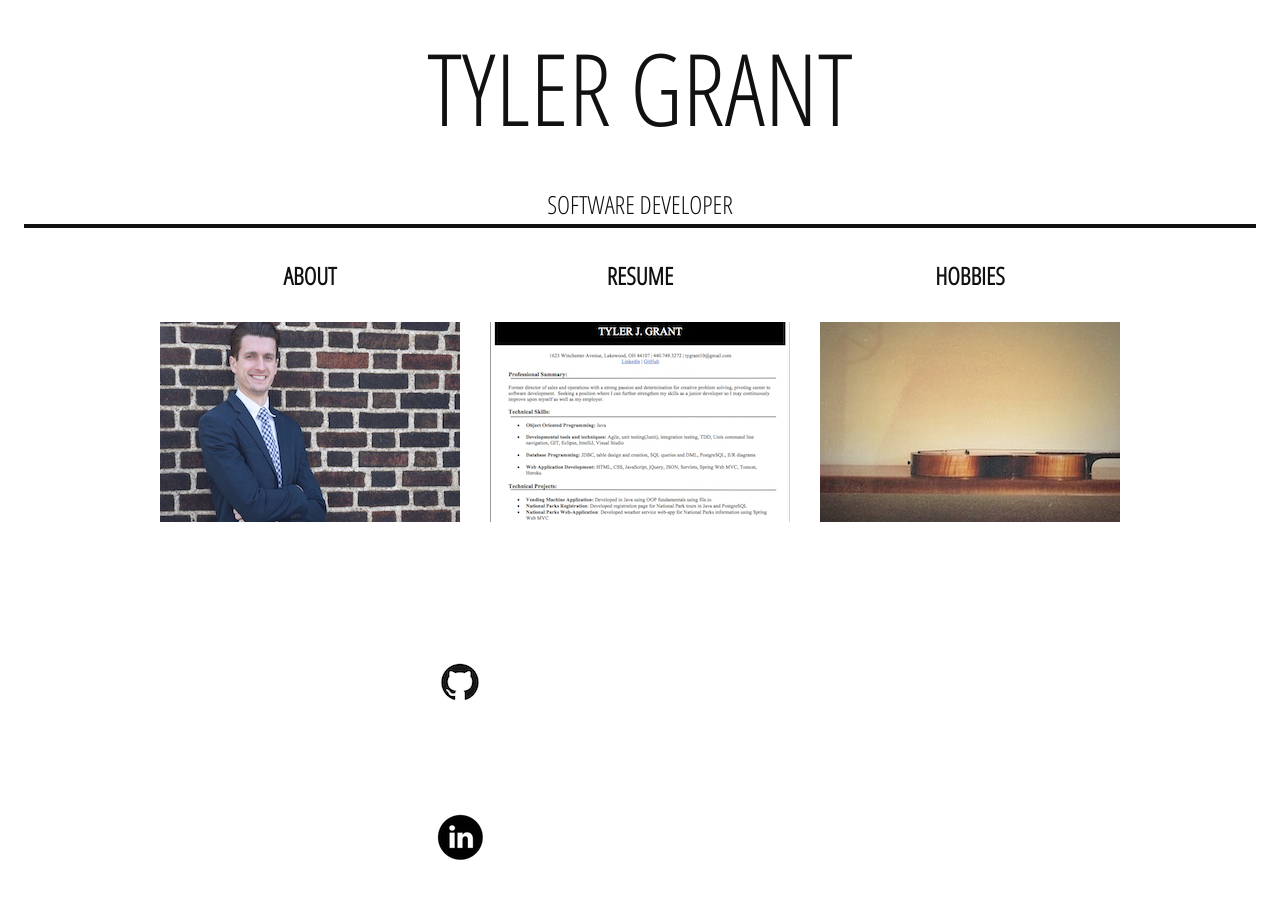
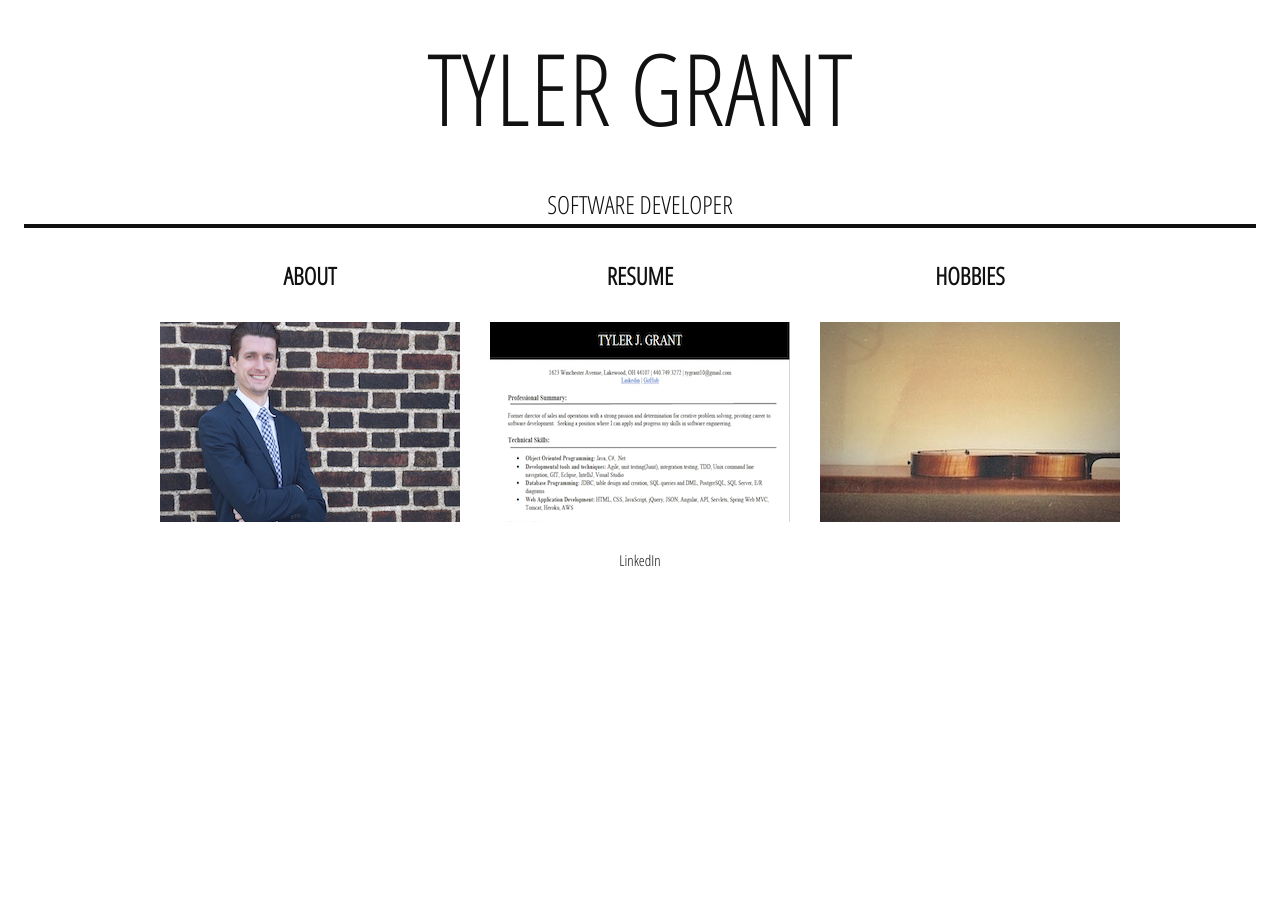
Before and after one commit to tygrant10/tygrant10.github.io, a plain HTML site: page index.html in a window 1280 px wide. After the commit the page ends 800 px from the top, so only its background shows below. Drawn offline with nearby package versions, Linux system fonts and the light colour scheme.

Commit message:
resume update

```diff
--- a/index.html
+++ b/index.html
@@ -38,8 +38,8 @@
             <h2 class="article-title">
                     RESUME
                     </h2>
-                    <a href="fullresume.png" data-fancybox data-caption="My caption">
-        <img class="article-img" src="resume.jpg" alt=" " />
+                    <a href="upresume.png" data-fancybox data-caption="My caption">
+        <img class="article-img" src="smallresume.png" alt=" " />
         </a>
     </article>
 
@@ -51,16 +51,11 @@
         <img class="article-img" src="guitar.JPG" alt=" " />
         </a>
     </article>
-    <footer>
-    <article>
-        <img class="icon-img" src="GitHub-Mark.png" alt=" " />
-    </article>
 
-    <article>
-        <img class="icon-img" src="linkedin_circle_black-512.png" alt=" " />
-    </article>
+</section>
+<footer>
+    <h4><a href="https://www.linkedin.com/in/tyler-j-grant/">LinkedIn</a></h4>
 </footer>
-</section>
 </main>
 </body>
 </html>
--- a/style.css
+++ b/style.css
@@ -41,9 +41,35 @@ header h2 {
     line-height: 40%;
     font-weight: lighter;
 
-
     top: 50px;
   }
+}
+
+@media (min-width: 700px) {
+  footer h4 {
+      font-family: 'Open Sans Condensed', sans-serif;
+      color: #111;
+      font-size: 15px;
+      text-align: center;
+      margin-left: auto;
+      margin-right: auto;
+      line-height: 40%;
+      font-weight: lighter;
+      top: 50px;
+      text-decoration: black;
+    }
+  }
+
+@media (min-width: 700px) {
+  footer h4 a{
+    text-decoration: none;
+    text-decoration-color: #111;
+  }
+
+a{
+  text-decoration: none;
+  text-decoration-color: #111;
+  color: #111;
 }
 
 @media (min-width: 700px) {
```
Also changed, not shown: smallresume.png (added), upresume.png (added), 1 other file.
